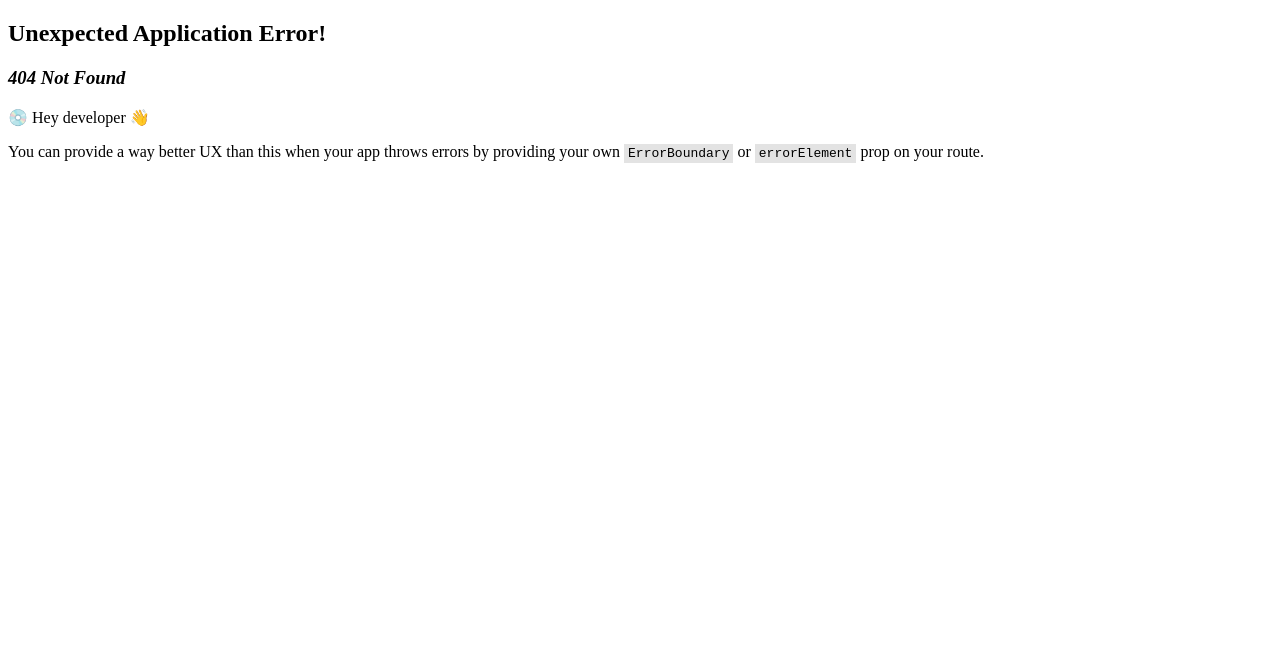
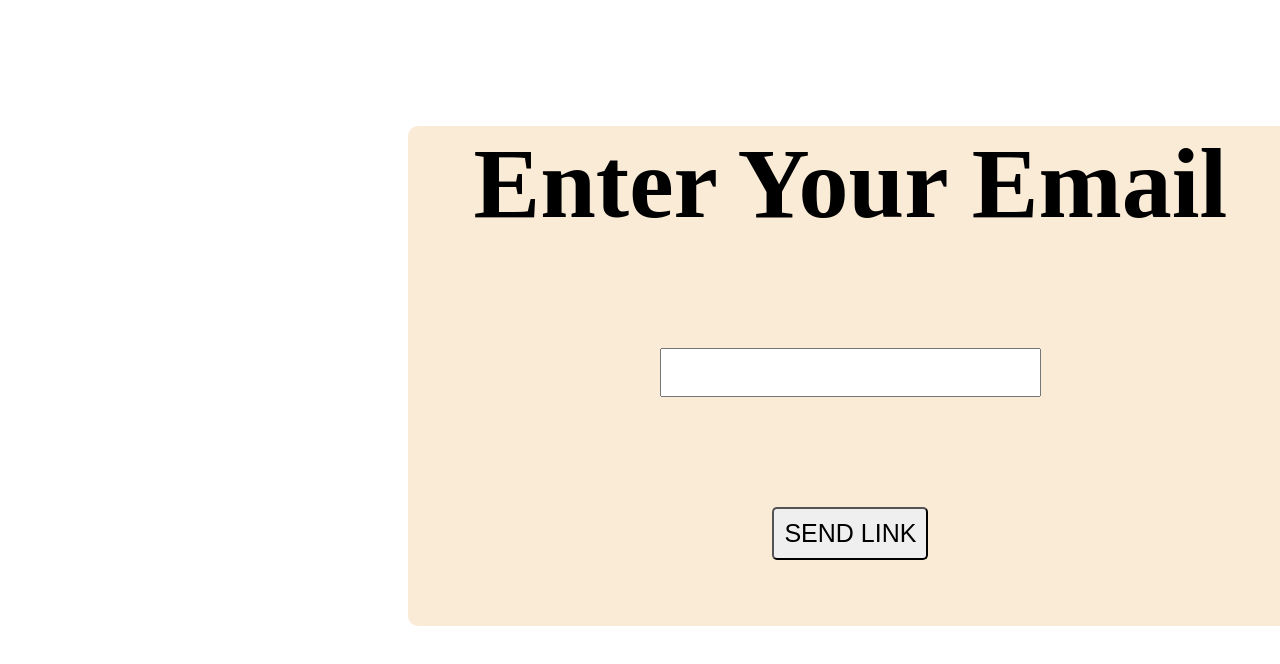
Before and after one commit to HarshitNegi-A/expenseTrackerWhole, a React (Create React App) app: page /resetPassword in a window 1280 px wide. Before the commit this address had no page. Shown: the top 664 px of the page. Built offline with nearby package versions, Linux system fonts and the light colour scheme.

Commit message:
Forgot Password Workflow

```diff
--- a/src/App.js
+++ b/src/App.js
@@ -5,6 +5,7 @@ import SignUp from './components/SignUp';
 import HomePage from './components/HomePage';
 import LoginContext from './store/login-context';
 import Profile from './components/Profile';
+import ForgetPassword from './components/ForgetPassword';
 
 function App() {
   const loginContext = useContext(LoginContext);
@@ -17,6 +18,10 @@ function App() {
     {
       path: '/profile',
       element:  <Profile /> ,
+    },
+    {
+      path: '/resetPassword',
+      element:  <ForgetPassword /> ,
     },
     // {
     //   path: '/signup',
--- /dev/null
+++ b/src/components/ForgetPassword.js
@@ -0,0 +1,49 @@
+import React, { useState } from 'react'
+import classes from "./ForgetPassword.module.css"
+
+const ForgetPassword = () => {
+
+    const [enteredEmail,setEnteredEmail]=useState("")
+    const [isLoading,setIsLoding]=useState(false)
+
+    const handleButtonClick=()=>{
+        setIsLoding(true)
+        fetch('https://identitytoolkit.googleapis.com/v1/accounts:sendOobCode?key=AIzaSyCCDvqMLJkVORZz3m2NDOjT91e2Qu0X2_c',{
+            method:'POST',
+            body:JSON.stringify({
+                requestType:"PASSWORD_RESET",
+                email:enteredEmail,
+            }),
+            headers:{
+                'Content-Type': 'application/json'
+            }
+        }).then(res=>{
+            setIsLoding(false)
+            if(res.ok){
+                return res.json()
+            }
+            else{
+                return res.json().then(data=> {
+                    let errorMessage='Email Not Found'
+                     throw new Error(errorMessage);
+                  });
+            }
+        }).then(data=>{
+            console.log(data)
+        }).catch(err=>{
+            alert(err.message)
+        })
+    }
+  return (
+    <div className={classes.main}>
+        <div className={classes.inner}>
+            <h1>Enter Your Email</h1>
+            <input value={enteredEmail} onChange={(e)=>{setEnteredEmail(e.target.value)}} type='text' /><br/>
+            {!isLoading && <button onClick={handleButtonClick}>SEND LINK</button>}
+            {isLoading && <p>Loading....</p>}
+        </div>
+    </div>
+  )
+}
+
+export default ForgetPassword
--- /dev/null
+++ b/src/components/ForgetPassword.module.css
@@ -0,0 +1,27 @@
+.main{
+    border: none;
+    height: 500px;
+    margin-top: 10%;
+    width: 70%;
+    margin-left: 400px;
+    background-color: antiquewhite;
+    border-radius: 10px;
+}
+.inner h1{
+    color: black;
+    text-align: center;
+    font-size: 100px;
+}
+.inner {
+    text-align: center;
+}
+.inner input{
+    margin: 40px 0;
+    padding: 15px 100px;
+}
+.inner button{
+    font-size: 25px;
+    margin-top: 70px;
+    border-radius: 5px;
+    padding: 10px;
+}
--- a/src/components/SignUp.js
+++ b/src/components/SignUp.js
@@ -1,7 +1,7 @@
 import { useContext, useState } from "react";
 import classes from "./SignUp.module.css"
 import LoginContext from "../store/login-context";
-import { useNavigate } from "react-router-dom";
+import { Link, useNavigate } from "react-router-dom";
 
 const SignUp=()=>{
 
@@ -78,7 +78,7 @@ const SignUp=()=>{
             {loginContext.isLogin?<button type="submit">Login</button>:<button type="submit">Sign Up</button>}
 
         </form><br/><br/>
-        {loginContext.isLogin && <button className={classes.forget}>Forget Password</button>}
+        {loginContext.isLogin && <Link to="/resetPassword"><button className={classes.forget}>Forget Password</button></Link>}
 
 
     </div>
```
